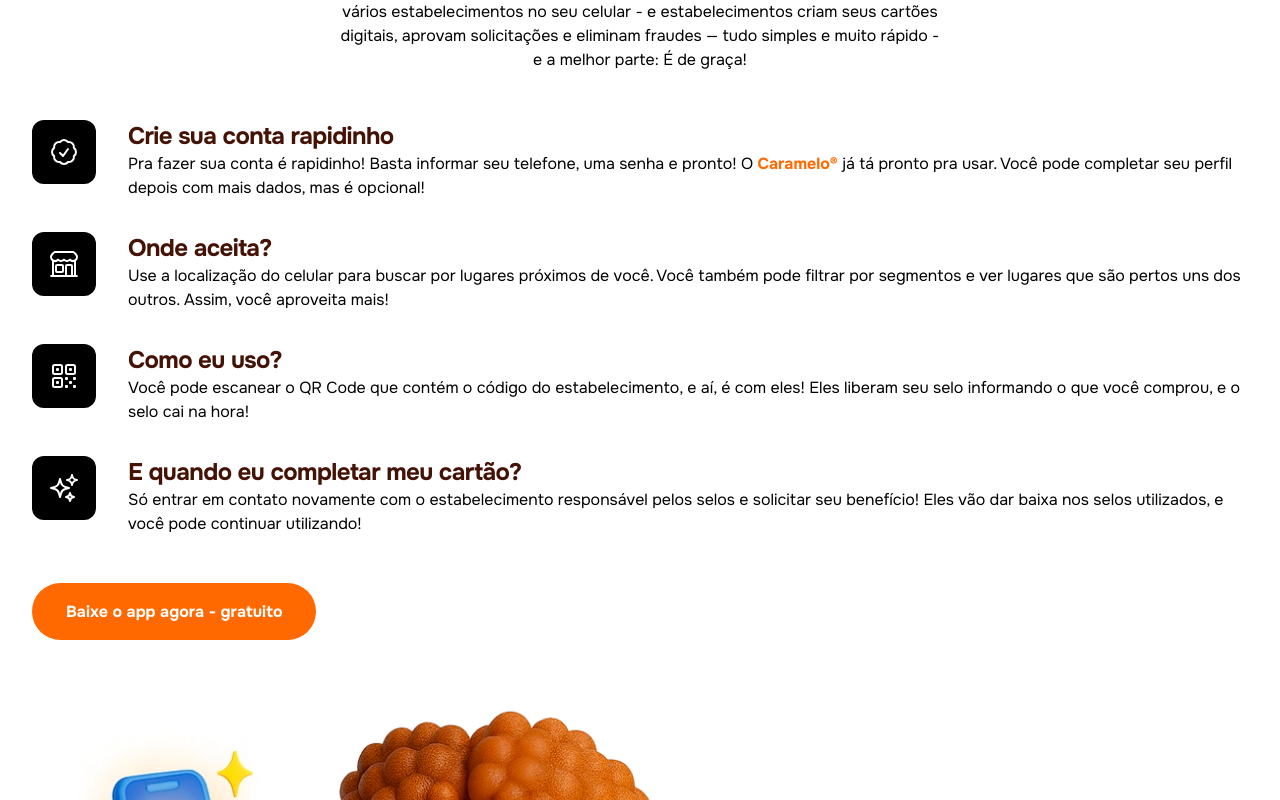
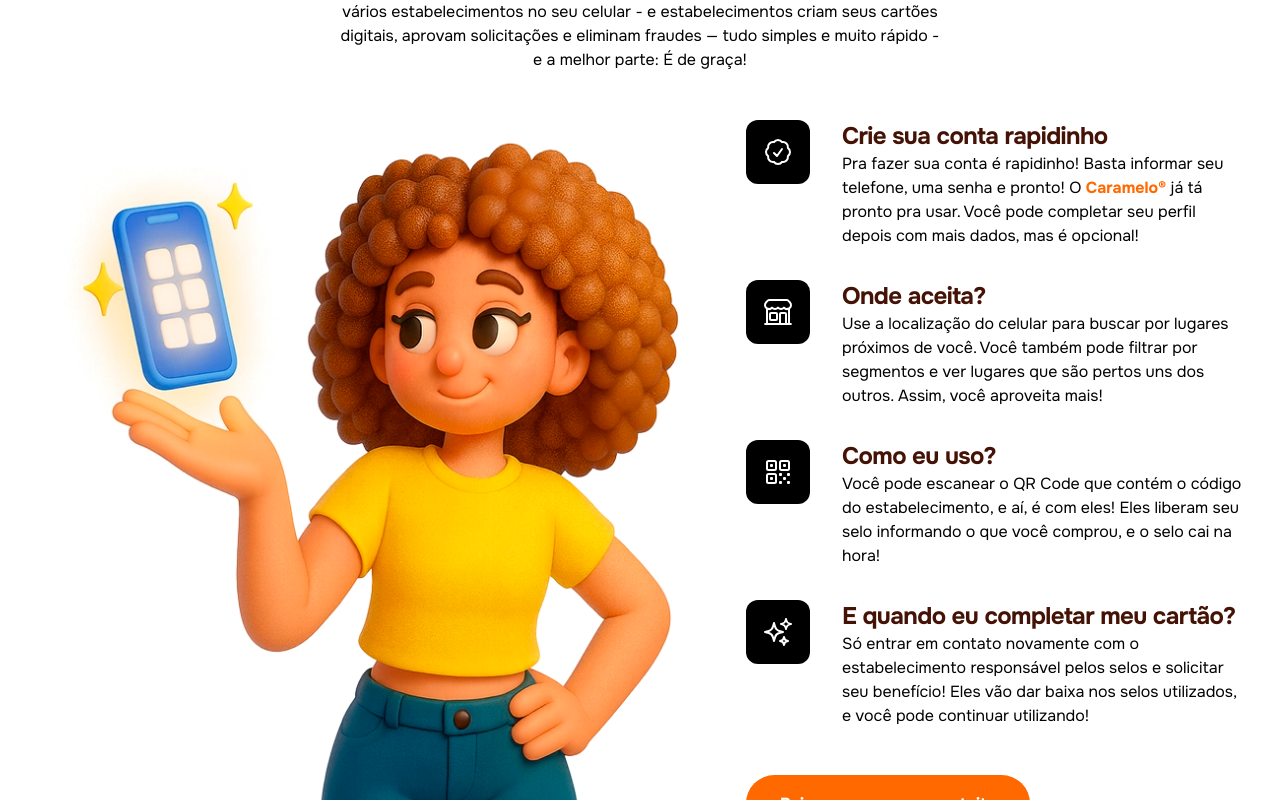
Before and after one commit to caramelo-app/caramelo-site, a Next.js app: page / in a window 1280 px wide. Shown: the part 1240-2040 px from the top of the page. Built offline with nearby package versions, Linux system fonts and the light colour scheme.

Commit message:
fix: fix highlights container responsive

```diff
--- a/styles/main-for-you.css
+++ b/styles/main-for-you.css
@@ -33,7 +33,7 @@
 }
 
 #for-you #highlights-container {
-    @apply mt-12 flex gap-16 flex-col-reverse;
+    @apply mt-12 flex gap-16 flex-col-reverse xl:flex-row;
 }
 
 #for-you #highlights-container h3 {
```
